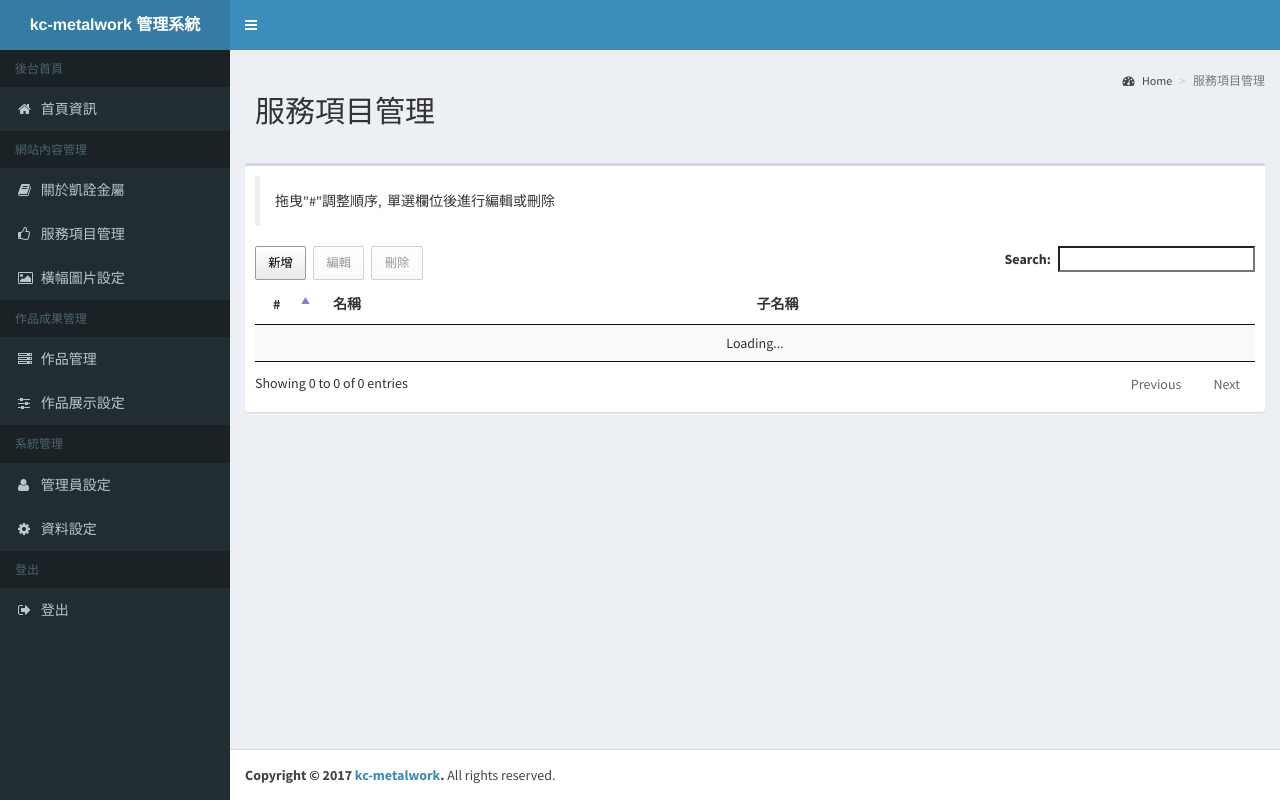
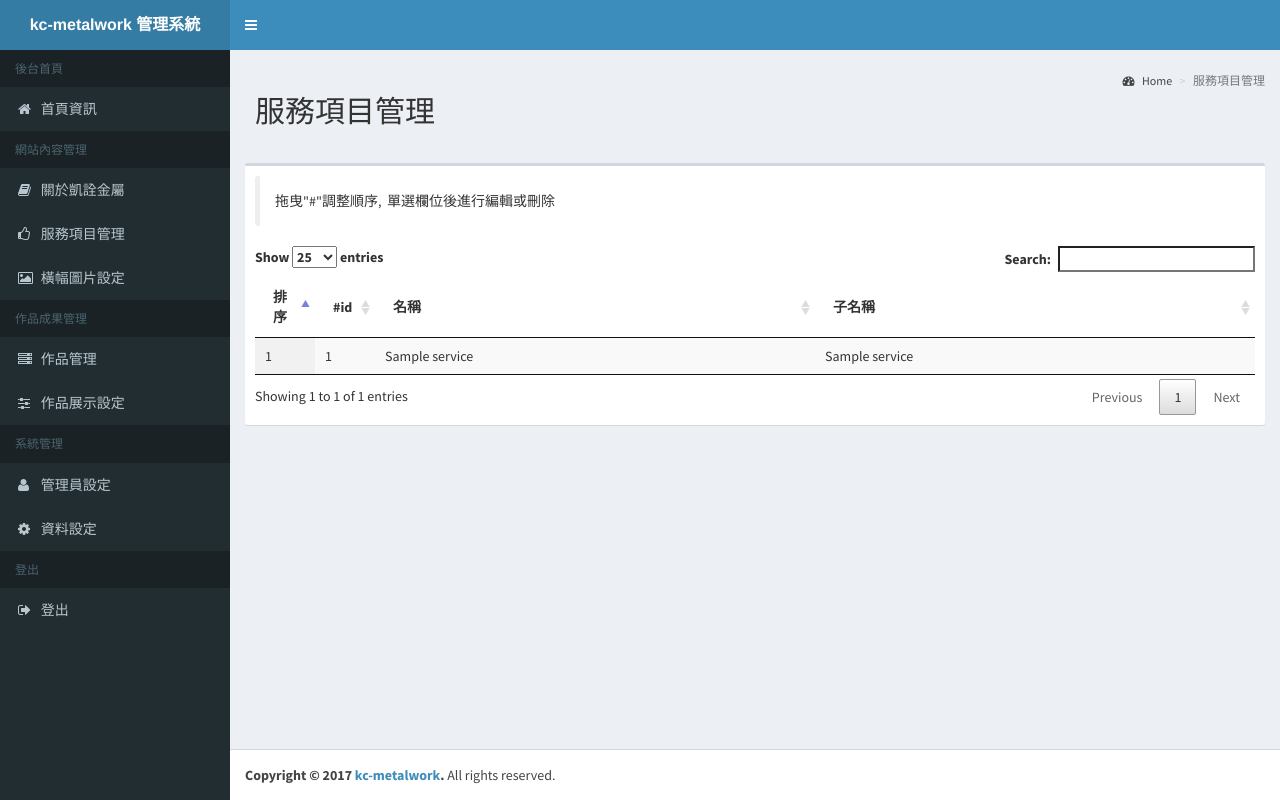
Before and after one commit to bcawosxy/kc.com, a Laravel app: page /admin/service in a window 1280 px wide. Run offline with Laravel 8, Linux system fonts and the light colour scheme; a user stored in the database is signed in; tables that the repository leaves empty hold one stand-in row (values such as "Sample post"); settings files or empty folders that the repository lacks are supplied; some libraries are stand-ins or nearby versions.

Commit message:
v0.1.14
整理移除datatable頁面

```diff
--- a/app/Http/Controllers/AdminController.php
+++ b/app/Http/Controllers/AdminController.php
@@ -70,7 +70,7 @@
 		$user = Auth::user();
 		switch ($act) {
 			case 'add' :
-				$admin = [];
+				$admin = ['id'=>null];
 
 				break;
 
@@ -436,6 +436,76 @@
 		return json_encode_return($result, $message, $redirect );
 	}
 
+    public function refreshService(Request $request)
+    {
+        $data = $request->data;
+
+        foreach($data as $k0 => $v0) {
+            $edit = [
+                'sort' => $v0['sort'],
+                'name' => $v0['name'],
+                'title' => $v0['title'],
+            ];
+            Service::where('id', $v0['id'])->update($edit);
+        }
+        $act = $request->act;
+        $data = $request->data;
+
+        switch ($act) {
+
+            case 'add' :
+                $max = Service::max('sort');
+                $insert = [
+                    'name' => $data[0]['name'],
+                    'title' => $data[0]['title'],
+                    'sort' => ($max+1),
+                ];
+
+                Service::insert($insert);
+                break;
+
+            case 'delete' :
+                //還在table上的id
+                foreach($data as $k0 => $v0) {
+                    $availableID[] = $v0['id'];
+                }
+
+                //資料庫內全部的id
+                $service = Service::select(['id'])->get();
+                foreach(json_decode($service, true) as $k0 => $v0) {
+                    $id[] = $v0['id'];
+                }
+
+                //被刪除的id資料排序
+                $deleteServiceSort = Service::select(['sort'])->where('id', array_values(array_diff($id, $availableID))[0])->first();
+
+                //取得原本排序大於被移除項目的清單
+                $reSort = Service::where('sort', '>', json_decode( $deleteServiceSort, true )['sort'])->get();
+
+                foreach ( json_decode($reSort, true) as $k0 => $v0 ) {
+                    Service::where('id', $v0['id'])->update(['sort'=>($v0['sort']-1)]);
+                }
+
+                Service::whereNotIn('id', $availableID)->delete();
+
+                break;
+
+            case 'update' :
+                foreach($data as $k0 => $v0) {
+                    $edit = [
+                        'sort' => $v0['sort'],
+                        'name' => $v0['name'],
+                        'title' => $v0['title'],
+                    ];
+                    Service::where('id', $v0['id'])->update($edit);
+                }
+                break;
+        }
+
+        return json_encode_return(1);
+    }
+
+
 	public function service()
 	{
 		$services = Service::getServices();
--- a/resources/views/admin/admins.blade.php
+++ b/resources/views/admin/admins.blade.php
@@ -51,12 +51,10 @@
     @parent
     <script type="text/javascript">
         $(document).ready(function() {
-            $(function () {
                 $("#admins").DataTable({
                     "order": [[ 0, "asc" ]],
                     "pageLength": 25,
                 });
-            });
         });
     </script>
 @endsection
--- a/resources/views/admin/admins_content.blade.php
+++ b/resources/views/admin/admins_content.blade.php
@@ -37,7 +37,7 @@
                                         <input type="text" class="form-control" name="account" placeholder="管理員帳號" value="{{$data['admin']['account'] or ""}}">
                                     </dd>
                                     <br>
-                                    <div <?php if($data['act']== 'edit') echo 'style="display:none;"' ?> >
+                                    <div <?php if($data['act'] == 'edit') echo 'style="display:none;"' ?> >
                                         <dt>密碼:</dt>
                                         <dd>
                                             <input type="password" class="form-control" name="password" placeholder="管理員密碼">
@@ -59,7 +59,7 @@
                                         <input type="text" class="form-control" name="email" placeholder="管理員Email" value="{{$data['admin']['email'] or ""}}">
                                     </dd>
                                     <br>
-                                    <div>
+                                    <div <?php if($data['act'] == 'add') echo 'style="display:none;"' ?> >
                                         <dt>新增時間:</dt>
                                         <dd>
                                             <p class="text-muted">{{ $data['admin']['created_at'] or '' }}</p>
@@ -113,7 +113,7 @@
                     <i class="fa fa-save"></i> 儲存(Save)
                 </a>
 				<?php
-                if($data['act'] =='edit') echo '<a class="btn btn-app" id="delete"><i class="fa fa-trash-o"></i> 刪除(Delete)</a>';
+                if($data['act'] =='edit' && ($data['user']->id == $data['admin']['id']) ) echo '<a class="btn btn-app" id="delete"><i class="fa fa-trash-o"></i> 刪除(Delete)</a>';
 				?>
             </div>
         </div>
--- a/resources/views/admin/service.blade.php
+++ b/resources/views/admin/service.blade.php
@@ -19,16 +19,24 @@
                     </div>
                     <div class="row">
                         <div class="col-md-12">
-                            <table id="example" class="display" cellspacing="0" width="100%">
+                            <table id="service" class="display" cellspacing="0" width="100%">
                                 <thead>
                                     <tr>
-                                        <th>#</th>
+                                        <th>排序</th>
+                                        <th>#id</th>
                                         <th>名稱</th>
                                         <th>子名稱</th>
-                                        <th style="display: none;">id</th>
                                     </tr>
                                 </thead>
                                 <tbody>
+                                @foreach($data['services'] as $k0 => $v0)
+                                    <tr class="data">
+                                        <td name="sort">{{$v0['sort']}}</td>
+                                        <td name="id">{{$v0['id']}}</td>
+                                        <td name="name">{{$v0['name']}}</td>
+                                        <td name="title">{{$v0['title']}}</td>
+                                    </tr>
+                                @endforeach
                                 </tbody>
                             </table>
                         </div>
@@ -42,82 +50,21 @@
 @section('footer')
     @parent
     <script type="text/javascript">
-        var editor;
-
         $(document).ready(function() {
-            editor = new $.fn.dataTable.Editor( {
-                table: "#example",
-                idSrc:  'sort',
-                fields: [{
-                    label: "排序:",
-                    name: "sort",
-                    type : "hidden"
-                }, {
-                    label: "名稱:",
-                    name: "name"
-                }, {
-                    label: "子名稱:",
-                    name: "title"
-                } ,{
-                    label: "id",
-                    name: "id",
-                    type : "hidden"
-                },
-                ],
-                i18n: {
-                    create: {
-                        title:  "新增服務項目",
-                        submit : '新增',
-                    },
-                    edit: {
-                        title:  "編輯服務項目",
-                        submit : '修改',
-                    },
-                    remove: {
-                        title:  "刪除服務項目",
-                        confirm: "刪除後無法復原, 確定要刪除嗎?",
-                        submit : '刪除',
-                    },
-                }
-            } );
-
-            var table = $('#example').DataTable( {
-                dom : "Bfrtip",
-                ajax : "{{url('admin/service/get')}}",
+            var table = $('#service').DataTable( {
                 order : [[0, "asc"]],
-                pageLength : 30,
+                pageLength : 25,
                 columns: [
                     { data: "sort", width : '6%', orderable : true},
+                    { data: "id", width : '6%', orderable : true},
                     { data: "name",},
                     { data: "title",},
-                    { data: "id", visible : false},
-                ],
-                columnDefs: [
-                    { orderable: false, targets: [ 0,1,2,3 ] }
                 ],
                 rowReorder: {
                     dataSrc: 'sort',
                 },
                 select : true,
-                buttons: [
-                    { extend: "create", editor: editor , text : '新增'},
-                    { extend: "edit",   editor: editor , text : '編輯'},
-                    { extend: "remove", editor: editor , text : '刪除'}
-                ],
             } );
-
-            editor.on( 'create', function ( e, json, data ) {
-                refreshData('add', json.data, table);
-            }).on( 'edit', function ( e, json, data ) {
-                refreshData('update', json.data, table);
-            }).on( 'remove', function ( e, json ) {
-                var rows = table.rows().data(),
-                    data = [];
-                for (i = 0; i < rows.length; i++) {
-                    data.push(rows[i]);
-                }
-                refreshData('delete', data, table);
-            });
 
             table.on( 'row-reordered', function ( e, diff, edit ) {
                 var rows = table.rows().data(),
@@ -127,7 +74,7 @@
                 }
                 refreshData('update', data, table);
             } );
-        } );
+        });
 
         function refreshData(act, data, table) {
             $.ajax({
@@ -142,11 +89,9 @@
                 },
                 dataType: 'json',
                 success: function (response) {
-                    table.ajax.reload( null, false );
                 },
                 error: function (response) {},
             });
         }
-
     </script>
 @endsection
```
